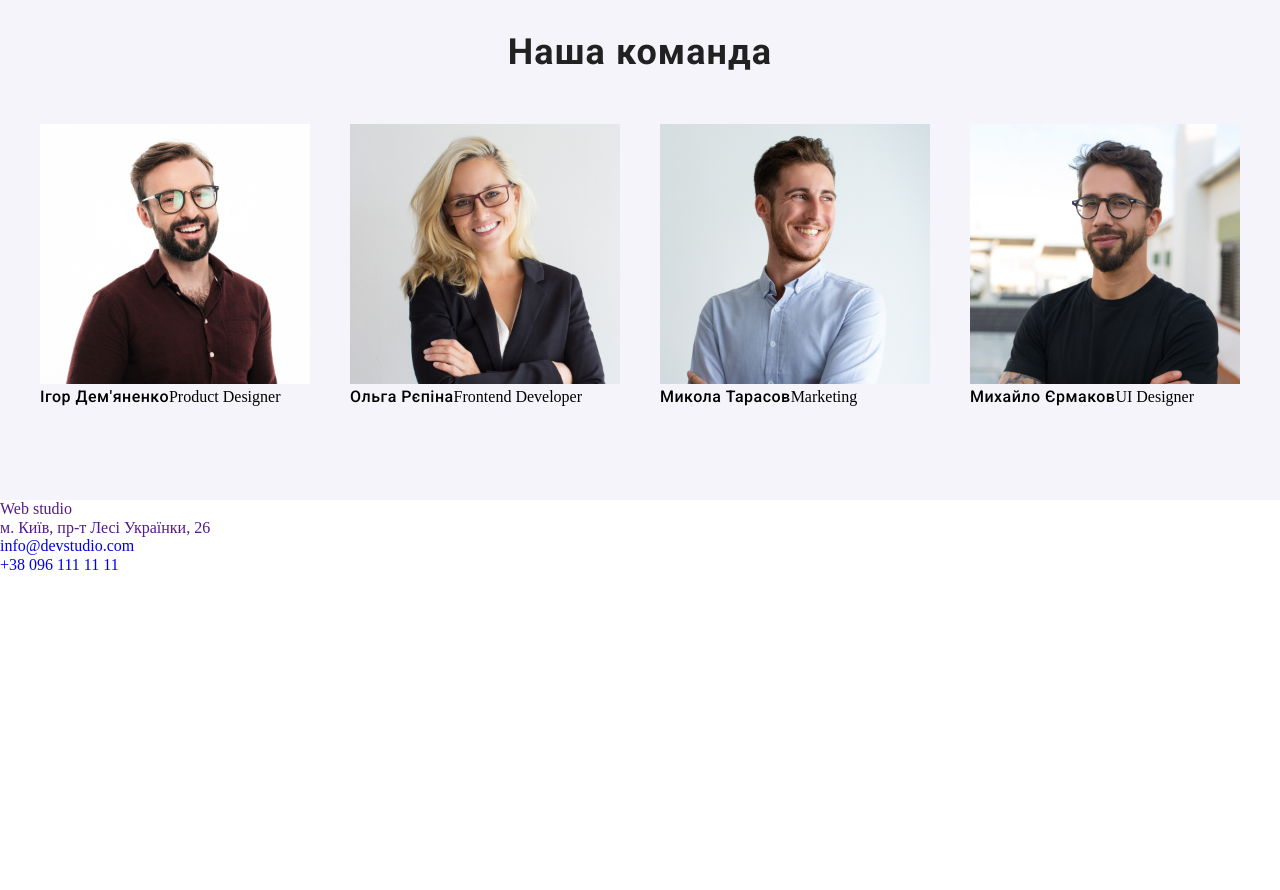
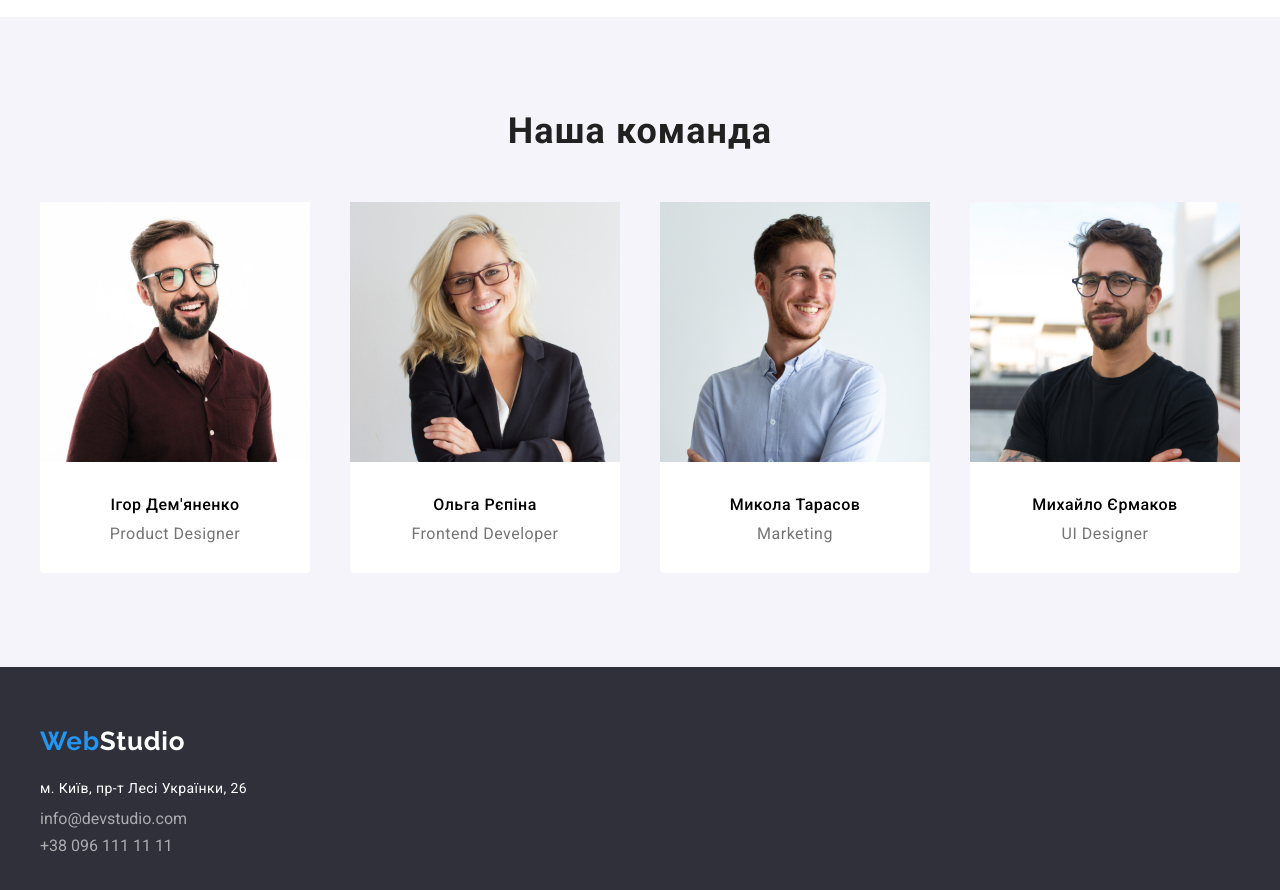
Before and after one commit to Heker22/WebStudio, a plain HTML site: page index.html in a window 1280 px wide. Shown: the part 1540-2430 px from the top of the page. Before the commit the page ends 2114 px from the top, so only its background shows below. Drawn offline with nearby package versions, Linux system fonts and the light colour scheme.

Commit message:
pusshhhhh

```diff
--- a/css/style.css
+++ b/css/style.css
@@ -197,16 +197,76 @@
 .team-img {
     width: 270px;
 }
-.team-subtitle{
+
+.team-subtitle {
     font-weight: 500;
     font-size: 16px;
     letter-spacing: 0.03em;
     text-align: center;
     font-family: 'Roboto', sans-serif;
+    margin-bottom: 10px;
 }
-.list-word{
- display: block;
+
+.team-position {
+    display: block;
+    color: var(--text-color);
+    font-family: 'Roboto', sans-serif;
+    font-weight: 400;
+    font-size: 16px;
+    letter-spacing: 0.03em;
+    text-align: center;
 }
-.list-wrap{
+
+.list-wrap {
     display: flex;
+    flex-direction: column;
+    padding-bottom: 30px;
+    padding-top: 30px;
 }
+
+.team-item {
+    background-color: var(--background);
+    border-radius: 0 0 4px 4px;
+}
+
+.foooter {
+    padding-top: 60px;
+    padding-bottom: 60px;
+    background-color: var(--background-footer);
+}
+
+.footer-logo {
+    font-weight: 700;
+    font-size: 26px;
+    letter-spacing: 0.03em;
+    color: var(--button-color);
+    font-family: "Raleway", sans-serif;
+}
+
+.footer-span {
+    font-weight: 700;
+    font-size: 26px;
+    letter-spacing: 0.03em;
+    color: var(--background);
+    font-family: "Raleway", sans-serif;
+}
+
+.footer-list {
+    margin-top: 20px;
+}
+
+.footer-link {
+    color: var(--footer-text-color);
+    display: block;
+    margin-top: 9px;
+    font-family: 'Roboto', sans-serif;
+}
+
+.footer-addres {
+    font-weight: 400;
+    font-size: 14px;
+    line-height: 171%;
+    letter-spacing: 0.03em;
+    color: var(--background);
+    font-family: 'Roboto', sans-serif;
+}
--- a/index.html
+++ b/index.html
@@ -129,12 +129,12 @@
                 </h2>
                 <ul class="team-list">
                     <li class="team-item">
-                        <img class="team-img"  src="./img/first-worker.jpg" alt="">
+                        <img class="team-img" src="./img/first-worker.jpg" alt="">
                         <div class="list-wrap">
                             <h3 class="team-subtitle">
                                 Ігор Дем'яненко
                             </h3>
-                            <span class="display:block">
+                            <span class="team-position">
                                 Product Designer
                             </span>
                         </div>
@@ -145,29 +145,29 @@
                             <h3 class="team-subtitle">
                                 Ольга Рєпіна
                             </h3>
-                            <span class="display:block">
+                            <span class="team-position">
                                 Frontend Developer
                             </span>
                         </div>
                     </li>
                     <li class="team-item">
-                        <img class="team-img"  src="./img/third-worker.jpg" alt="">
+                        <img class="team-img" src="./img/third-worker.jpg" alt="">
                         <div class="list-wrap">
                             <h3 class="team-subtitle">
                                 Микола Тарасов
                             </h3>
-                            <span class="display:block">
+                            <span class="team-position">
                                 Marketing
                             </span>
                         </div>
                     </li>
                     <li class="team-item">
-                        <img class="team-img"  src="./img/last-worker.jpg" alt="">
+                        <img class="team-img" src="./img/last-worker.jpg" alt="">
                         <div class="list-wrap">
                             <h3 class="team-subtitle">
                                 Михайло Єрмаков
                             </h3>
-                            <span class="display:block">
+                            <span class="team-position">
                                 UI Designer
                             </span>
                         </div>
@@ -177,28 +177,27 @@
         </section>
     </main>
     <footer class="foooter">
-        <a class="footer-logo" href="">Web
-            <span class="footer-span">
-                studio
-            </span>
+        <div class="container">
+            <a class="footer-logo" href="">Web<span class="footer-span">Studio</span>
             </a>
             <ul class="footer-list">
-            <li class="footer">
-                <a class="footer-link" href="">
+                <li class="footer-item">
+                    <a class="footer-addres" href="">
                         м. Київ, пр-т Лесі Українки, 26
                     </a>
                 </li>
-            <li class="footer">
+                <li class="footer-item">
                     <a class="footer-link" href="mailto:info@devstudio.com">
                         info@devstudio.com
                     </a>
                 </li>
-            <li class="footer">
+                <li class="footer-item">
                     <a class="footer-link" href="tel:+380961111111">
                         +38 096 111 11 11
                     </a>
                 </li>
             </ul>
+        </div>
     </footer>
 </body>
 
```
Lines whose indentation alone changed are shown as unchanged.
